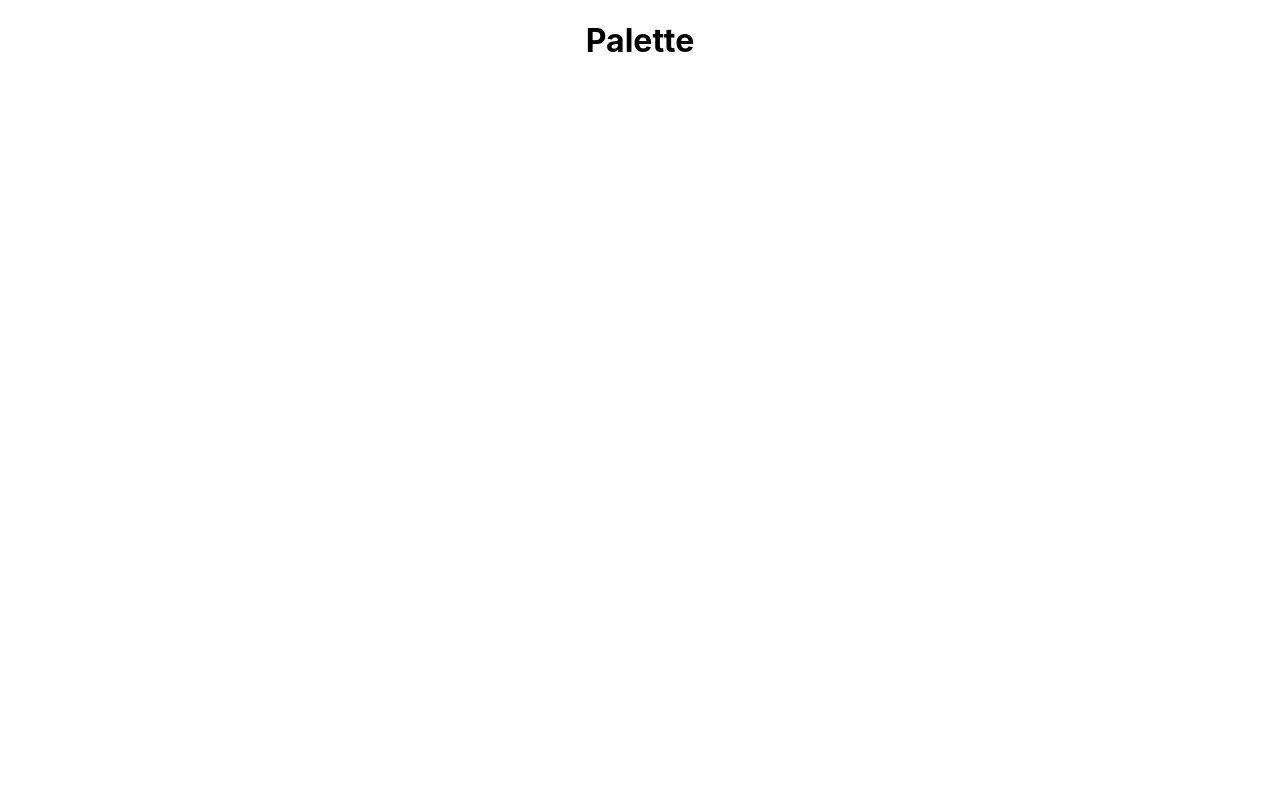
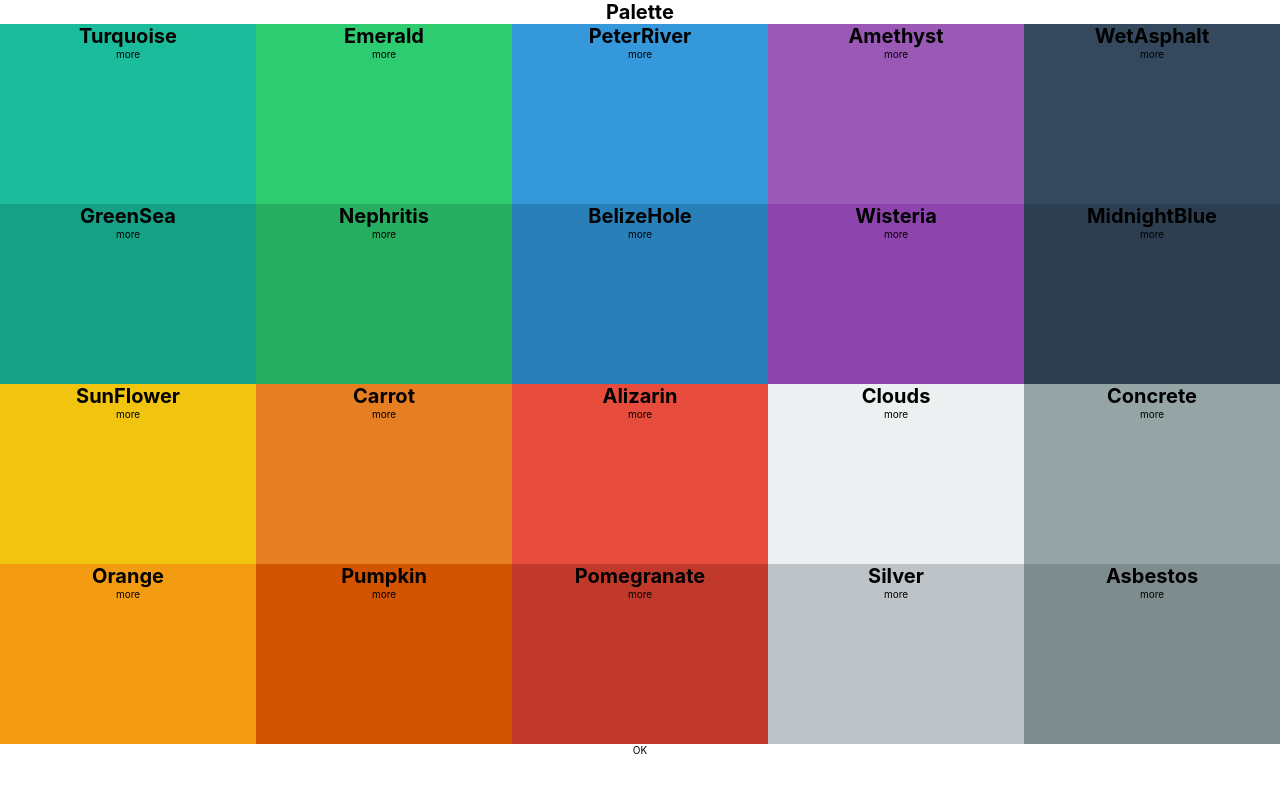
Before and after one commit to ElAlamiIdriss/React-Colors-Project, a React (Create React App) app: page / in a window 1280 px wide. Shown: the top 792 px of the page. Built offline with nearby package versions, Linux system fonts and the light colour scheme.

Commit message:
add colorBox

```diff
--- a/src/App.js
+++ b/src/App.js
@@ -1,14 +1,14 @@
 import React, { Component } from "react";
 import "./App.css";
 
-import Palette from "./Palette";
+import Palette from "./components/Palette";
 import seedColors from "./seedColors";
 
 class App extends Component {
   render() {
     return (
       <div className="App">
-        <Palette {...seedColors[4]} />
+        <Palette {...seedColors[1]} />
       </div>
     );
   }
--- a/src/Palette.js
+++ /dev/null
@@ -1,9 +0,0 @@
-import React, { Component } from "react";
-
-class Palette extends Component {
-  render() {
-    return <h1>Palette</h1>;
-  }
-}
-
-export default Palette;
--- /dev/null
+++ b/src/components/BoxColor.css
@@ -0,0 +1,5 @@
+.BoxColor {
+  display: inline-block;
+  width: 20%;
+  height: 25%;
+}
--- /dev/null
+++ b/src/components/BoxColor.js
@@ -0,0 +1,15 @@
+import React, { Component } from "react";
+import "./BoxColor.css";
+
+class BoxColor extends Component {
+  render() {
+    return (
+      <div className="BoxColor" style={{ background: this.props.background }}>
+        <h1>{this.props.name}</h1>
+        <span>more</span>
+      </div>
+    );
+  }
+}
+
+export default BoxColor;
--- /dev/null
+++ b/src/components/Palette.css
@@ -0,0 +1,7 @@
+.Palette {
+  height: 100vh;
+}
+
+.palette-colors {
+  height: 90%;
+}
--- /dev/null
+++ b/src/components/Palette.js
@@ -0,0 +1,23 @@
+import React, { Component } from "react";
+import "./Palette.css";
+
+import BoxColor from "./BoxColor";
+
+class Palette extends Component {
+  render() {
+    const colorBoxes = this.props.colors.map((color) => (
+      <BoxColor background={color.color} name={color.name} />
+    ));
+    console.log(colorBoxes);
+
+    return (
+      <div className="Palette">
+        <h1 className="palette-title">Palette</h1>
+        <div className="palette-colors">{colorBoxes}</div>
+        <footer>OK</footer>
+      </div>
+    );
+  }
+}
+
+export default Palette;
--- a/src/index.css
+++ b/src/index.css
@@ -1,13 +1,23 @@
+* {
+  box-sizing: border-box;
+  padding: 0;
+  margin: 0;
+}
+
+html {
+  font-size: 62.5%;
+}
+
 body {
   margin: 0;
-  font-family: -apple-system, BlinkMacSystemFont, 'Segoe UI', 'Roboto', 'Oxygen',
-    'Ubuntu', 'Cantarell', 'Fira Sans', 'Droid Sans', 'Helvetica Neue',
+  font-family: -apple-system, BlinkMacSystemFont, "Segoe UI", "Roboto", "Oxygen",
+    "Ubuntu", "Cantarell", "Fira Sans", "Droid Sans", "Helvetica Neue",
     sans-serif;
   -webkit-font-smoothing: antialiased;
   -moz-osx-font-smoothing: grayscale;
 }
 
 code {
-  font-family: source-code-pro, Menlo, Monaco, Consolas, 'Courier New',
+  font-family: source-code-pro, Menlo, Monaco, Consolas, "Courier New",
     monospace;
 }
```
